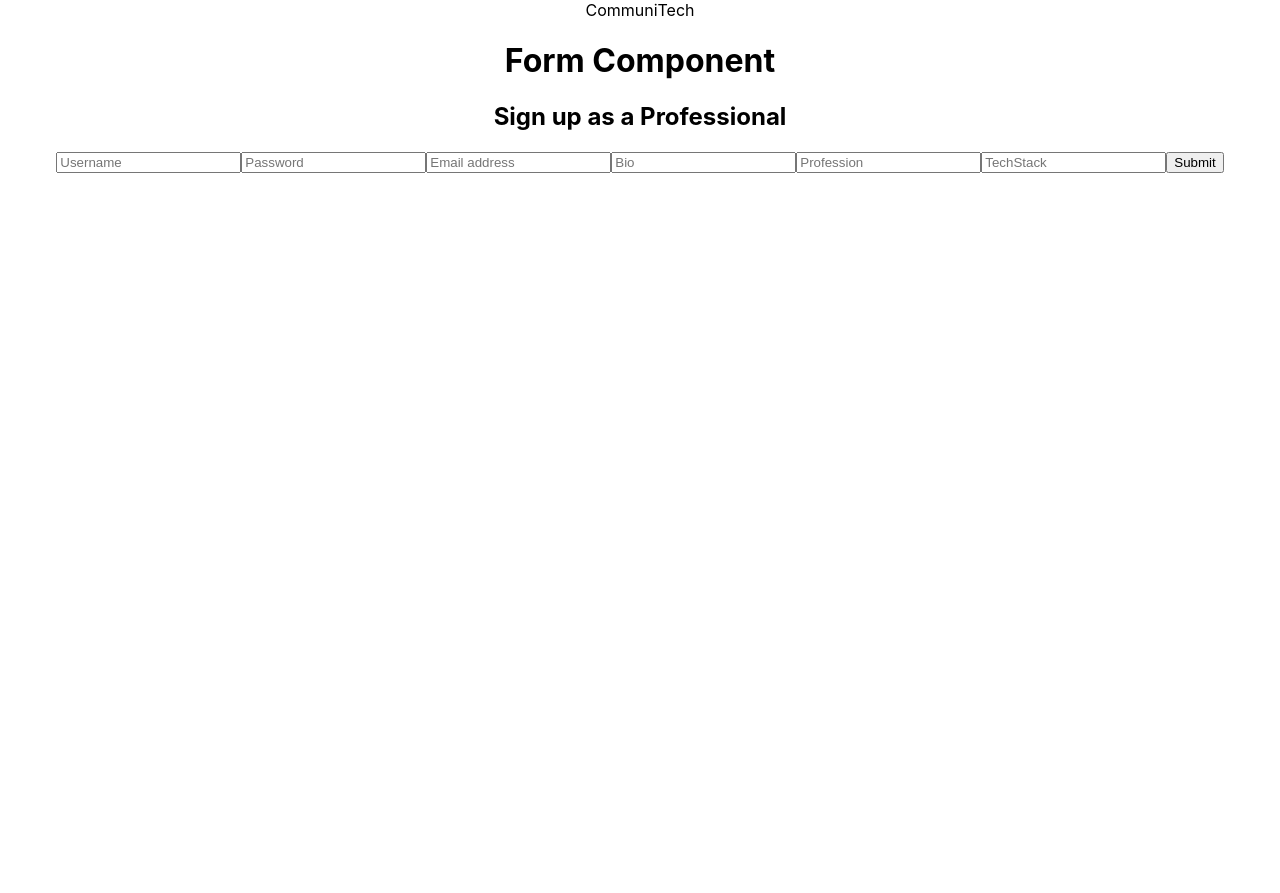
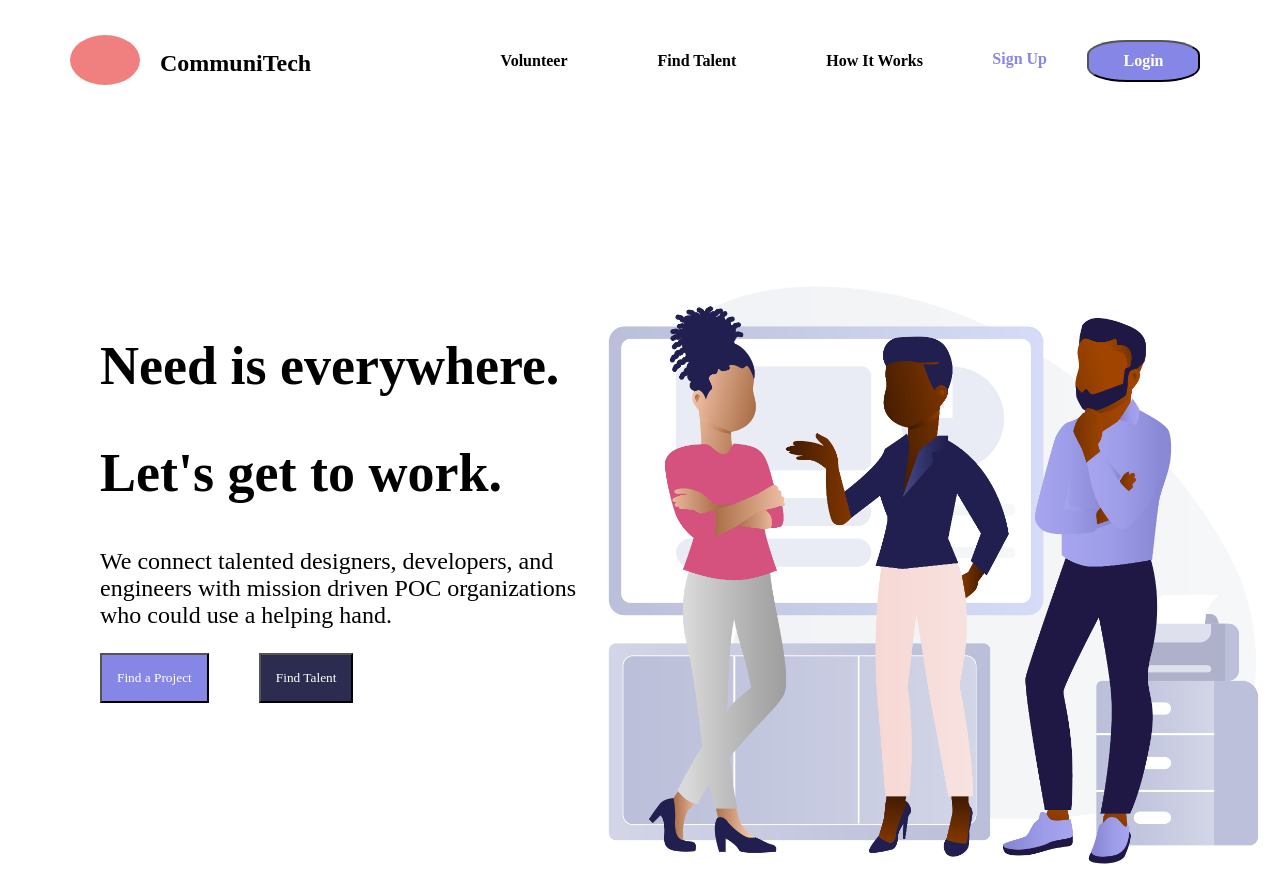
Before and after one commit to BLM-TeamUndefined/CommuniTech-Frontend, a React (Create React App) app: page / in a window 1280 px wide. Before the commit the page ends 800 px from the top, so only its background shows below. Built offline with nearby package versions, Linux system fonts and the light colour scheme.

Commit message:
home page component complete

```diff
--- a/src/App.css
+++ b/src/App.css
@@ -36,3 +36,182 @@
     transform: rotate(360deg);
   }
 }
+
+/* -------------Project Component ------------ */
+.navbar{
+  position: relative;
+
+  top:0;
+  height: 100px;
+  width: 100%;
+}
+
+.project{
+  height: 100vh;
+
+}
+h1{
+  color: white;
+}
+
+.title{
+  margin: auto;
+
+}
+
+.org-img{
+  height: 100px;
+  width: 100px;
+  border-radius: 50%;
+  background-color: silver;
+  position: relative;
+  top: 140px;
+  margin-left: 300px;
+
+
+}
+.org-name{
+  position: relative;
+  width: 100px;
+  position: relative;
+  top: 140px;
+  margin-left: 300px;
+}
+
+.desc-title{
+  margin: auto;
+  position: relative;
+  top: 50px;
+}
+
+.desc-content{
+  margin: auto;
+  position: relative;
+  top: 55px;
+  width: 500px;
+}
+
+.expec-title{
+  margin: auto;
+  position: relative;
+  top: 80px;
+}
+
+.expec-content{
+  margin: auto;
+  position: relative;
+  top: 85px;
+  width: 500px;
+}
+
+
+/* ------------Home Component------------- */
+.main-img{
+  height: 700px;
+  float: right;
+  position: relative;
+
+  top: 10px;
+}
+
+.logo{
+  height:50px;
+  width:70px;
+  border-radius: 50%;
+  background-color: lightcoral;
+  position: relative;
+  left: 70px;
+  top: 35px;
+}
+
+.logo-name{
+  float: left;
+  position: relative;
+  left: 160px;
+  margin-top: 0px;
+  font-size: 24px;
+  font-weight: bold;
+  font-family: "Bodoni 72"
+}
+
+.nav-option{
+  padding: 45px;
+  font-size: 16px;
+  font-weight: bold;
+  position: relative;
+  left: 90px;
+  font-family: 'Avenir';
+}
+
+.login{
+  float: right;
+  position: relative;
+  right: 80px;
+  font-size: 16px;
+  font-weight: bold;
+  padding: 10px;
+  bottom: 10px;
+  color:  rgb(134, 134, 230);
+  font-family: 'Avenir';
+}
+
+button.login{
+  background-color:  rgb(134, 134, 230);
+  color: white;
+  border-radius: 35%;
+  text-decoration: none;
+  outline: none;
+  width: 113px;
+
+}
+
+.login.sign{
+  position: relative;
+  right: 110px;
+}
+
+a{
+  text-decoration: none;
+  color: black;
+}
+
+
+
+.text-content{
+  width:700px;
+  position: relative;
+  top:200px;
+  left: 100px;
+  text-align: left;
+  font-size: 36px;
+  font-family: "Bodoni 72 Bold";
+  margin-bottom: -200px;
+  margin-top: -10px;
+}
+.text-main{
+}
+
+.mission{
+  font-size: 24px;
+  width: 500px;
+  margin-bottom: -100px;
+  font-family: 'Avenir';
+}
+
+.direct-button{
+  position: relative;
+  top: 120px;
+  margin-right: 50px;
+  padding: 15px;
+  color: white;
+  font-family: "Avenir Heavy";
+
+}
+
+button.direct-button.one{
+  background-color:  rgb(134, 134, 230);
+}
+
+button.direct-button.two{
+  background-color:  rgb(44, 44, 80);
+}
--- a/src/App.js
+++ b/src/App.js
@@ -1,13 +1,18 @@
 import React from 'react';
 import Form from './components/Form'
+import Project from './components/project'
+import Home from './components/home'
 import './App.css';
 
 
 function App() {
   return (
     <div className="App">
-      CommuniTech
-      <Form/>
+      {/* <div className="navbar"></div> */}
+      {/* CommuniTech
+      <Form/> */}
+      {/* <Project/> */}
+      <Home/>
     </div>
   );
 }
--- /dev/null
+++ b/src/components/home.js
@@ -0,0 +1,44 @@
+import React from 'react'
+
+
+class Home extends React.Component{
+    render(){
+        return(
+            <div className="home-main">
+                <div className="navbar">
+                    <div className="logo"></div>
+                    <p className="logo-name">CommuniTech</p>
+                    <div className="nav-box">
+                        <a className="nav-option" href="#" >Volunteer</a>
+                        <a className="nav-option" href="#" >Find Talent</a>
+                        <a className="nav-option" href="#" >How It Works</a>
+
+                        <button className="login">Login</button>
+                        <a className="login sign" href="#"> Sign Up</a>
+                    </div>
+                </div>
+                <main>
+                    <div className="text-content">
+                        <h2 className="text-main">
+                            Need is everywhere.
+                        </h2>
+                        <h2 className="text-main">
+                            Let's get to work.
+                        </h2>
+                        <p className="mission">We connect talented designers, developers, and engineers with mission driven POC organizations who could use a helping hand.</p>
+                        <button className="direct-button one">Find a Project</button>
+                        <button className="direct-button two">Find Talent</button>
+
+
+                    </div>
+                    <img className="main-img" src={require('./home_image.png')} alt="Black Professionals having a conversation"/>
+                </main>
+
+            </div>
+        )
+    }
+
+
+}
+
+export default Home
--- /dev/null
+++ b/src/components/project.js
@@ -0,0 +1,45 @@
+import React from 'react'
+
+
+class Project extends React.Component{
+    state={
+        projects:[]
+    }
+
+    async componentDidMount(){
+        let resp = await fetch("http://localhost:3000/projects",{
+            method: 'GET',
+            headers:{'Content-Type': 'application/json'}
+         })
+
+         let data = await resp.json()
+         this.setState({
+             projects: data
+         })
+    }
+    render(){
+        console.log(this.state.projects)
+        let name = this.state.projects.map(project => project.name)
+        console.log(name)
+        return(
+            <div className="project">
+                <div className="navbar">
+                    <h1>CommuniTech</h1>
+                </div>
+            <div className="project-header">
+                <div className="org-img"></div>
+                <div className="org-name">Organization Name</div>
+                <h2 className="title"><u>Project Name</u></h2>
+            </div>
+
+            <h3 className="desc-title">Description</h3>
+            <p className="desc-content">Lorem ipsum dolor sit amet, consectetur adipiscing elit. Vestibulum id nunc interdum, consectetur lacus non, tristique enim. Vestibulum quis arcu posuere, facilisis magna eget, egestas quam. Donec dolor tellus, ornare eget aliquet id, interdum et ligula.</p>
+
+            <h3 className="expec-title">Expectations</h3>
+            <p className="expec-content">Lorem ipsum dolor sit amet, consectetur adipiscing elit. Vestibulum id nunc interdum, consectetur lacus non, tristique enim. Vestibulum quis arcu posuere, facilisis magna eget, egestas quam. Donec dolor tellus, ornare eget aliquet id, interdum et ligula.</p>
+            </div>
+        )
+    }
+}
+
+export default Project
```
Also changed, not shown: src/components/home_image.png (added), src/components/navbar.js (added), 1 other file (tests, documents, lock files or other folders).
